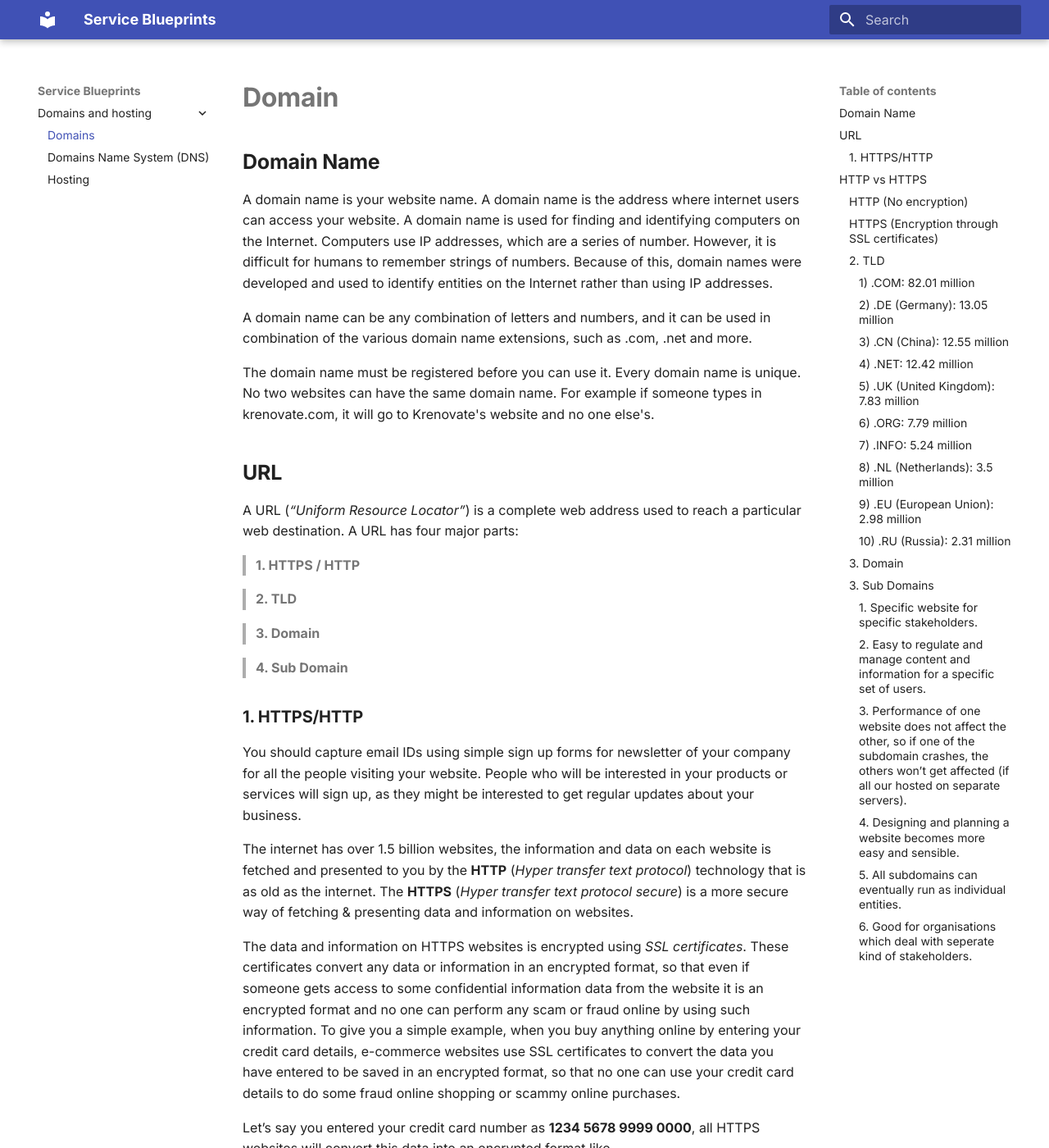
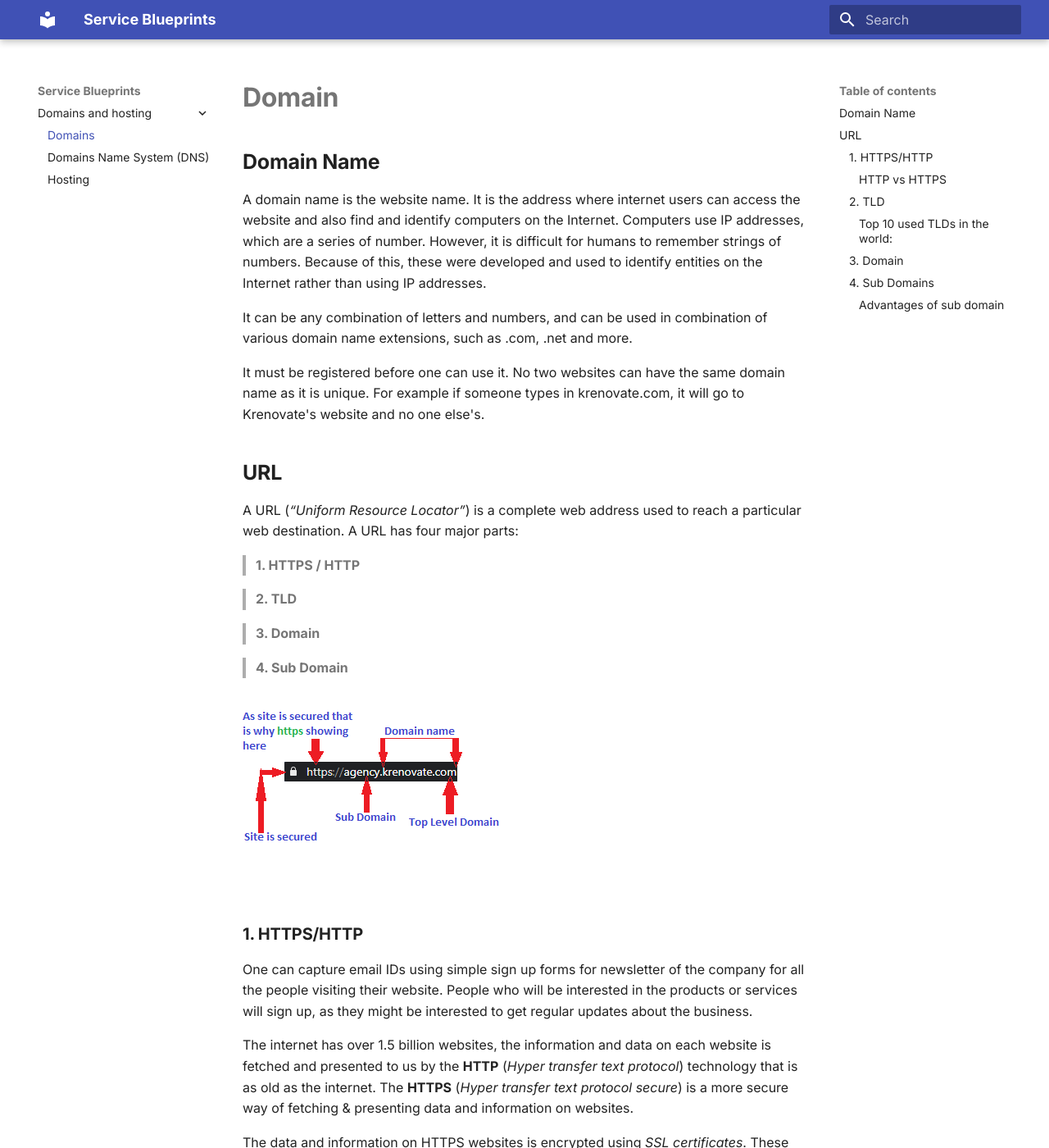
Before and after one commit to Krenovate-Solutions-Pvt-Ltd/Service-Blueprints, an MkDocs documentation site: the page built from docs/Domains-and-hosting/Domains.md, in a window 1280 px wide and 1400 px high. Shown: the whole window at 82% size. Built offline with MkDocs 1.6.1 and Material for MkDocs 9.7.7, drawn with Linux system fonts in a browser that asks for light colours; some of the changed text lies outside the part shown.

Commit message:
10-8-2020

```diff
--- a/docs/Domains-and-hosting/Domains.md
+++ b/docs/Domains-and-hosting/Domains.md
@@ -1,10 +1,11 @@
 # **Domain**
 ## **Domain Name**
-A domain name is your website name. A domain name is the address where internet users can access your website. A domain name is used for finding and identifying computers on the Internet. Computers use IP addresses, which are a series of number. However, it is difficult for humans to remember strings of numbers. Because of this, domain names were developed and used to identify entities on the Internet rather than using IP addresses.
+A domain name is the website name. It is the address where internet users can access the website and also find and identify computers on the Internet. Computers use IP addresses, which are a series of number. However, it is difficult for humans to remember strings of numbers. Because of this, these were developed and used to identify entities on the Internet rather than using IP addresses.
 
-A domain name can be any combination of letters and numbers, and it can be used in combination of the various domain name extensions, such as .com, .net and more.
+It can be any combination of letters and numbers, and can be used in combination of various domain name extensions, such as .com, .net and more.
 
-The domain name must be registered before you can use it. Every domain name is unique. No two websites can have the same domain name. For example if someone types in krenovate.com, it will go to Krenovate's website and no one else's.
+It must be registered before one can use it. No two websites can have the same domain name as it is unique. For example if someone types in krenovate.com, it will go to Krenovate's website and no one else's.
+
 ## **URL**
 A URL (*“Uniform Resource Locator”*) is a complete web address used to reach a particular web destination.
 A URL has four major parts:
@@ -20,51 +21,64 @@
 <!-- -->
 >**4. Sub Domain**
 
+![url parts](images/Url-parts.png)
+
 ### **1. HTTPS/HTTP**
-You should capture email IDs using simple sign up forms for newsletter of your company for all the people visiting your website. People who will be interested in your products or services will sign up, as they might be interested to get regular updates about your business.
 
-The internet has over 1.5 billion websites, the information and data on each website is fetched and presented to you by the **HTTP** (*Hyper transfer text protocol*) technology that is as old as the internet. The **HTTPS** (*Hyper transfer text protocol secure*) is a more secure way of fetching & presenting data and information on websites.
+One can capture email IDs using simple sign up forms for newsletter of the company for all the people visiting their website. People who will be interested in the products or services will sign up, as they might be interested to get regular updates about the business.
 
-The data and information on HTTPS websites is encrypted using *SSL certificates*. These certificates convert any data or information in an encrypted format, so that even if someone gets access to some confidential information data from the website it is an encrypted format and no one can perform any scam or fraud online by using such information. To give you a simple example, when you buy anything online by entering your credit card details, e-commerce websites use SSL certificates to convert the data you have entered to be saved in an encrypted format, so that no one can use your credit card details to do some fraud online shopping or scammy online purchases.
+The internet has over 1.5 billion websites, the information and data on each website is fetched and presented to us by the **HTTP** (*Hyper transfer text protocol*) technology that is as old as the internet. The **HTTPS** (*Hyper transfer text protocol secure*) is a more secure way of fetching & presenting data and information on websites.
 
-Let’s say you entered your credit card number as
+The data and information on HTTPS websites is encrypted using *SSL certificates*. These certificates convert any data or information in an encrypted format, so that even if someone gets access to some confidential information data from the website it is an encrypted format and no one can perform any scam or fraud online by using such information. To give a simple example, when we buy anything online by entering our credit card details, e-commerce websites use SSL certificates to convert the data we have entered into an encrypted format, so that no one can use our credit card details for any scammy online purchases.
+
+Let’s say our credit card number is
 **1234 5678 9999 0000**,
-all HTTPS websites will convert this data into an encrypted format like **‘kjbdy87343hkdh873837864hdwsdtrsdwte72328627362876826vsjhdwud67e228736287632’**
-And this encryption changes every time you enter any data on any HTTPS website.
-## **HTTP vs HTTPS**
-#### **HTTP** (*No encryption*)
+all HTTPS websites will convert this data into an encrypted format like
+**‘kjbdy87343hkdh873837864hdwsdtrsdwte72328627362876826vsjhdwud67e228736287632’**
+
+And this encryption changes every time we enter any data on any HTTPS website.
+
+#### **HTTP vs HTTPS**
+
+   **HTTP** (*No encryption*)
+
     Data entered: 1234 5678 9999 0000
     Data saved as: 1234 5678 9999 0000
-#### **HTTPS** (*Encryption through SSL certificates*)
+
+  **HTTPS** (*Encryption through SSL certificates*)
+
     Data entered: 1234 5678 9999 0000
     Data saved as: nhnkqoayhgqlabgjmcieioegebsksbshs8782n9dybsjsi8eyey920jsn
-Needless to say that you should avoid sharing any confidential data on a HTTP website. Also Google Chrome to safeguard and make people aware about non secure websites using HTTP only has started writing ‘unsecure’ just before their URL. Look at the image.
 
-![1](images/pdf1-image1.jpg)
+Needless to say that we should avoid sharing any confidential data on a HTTP website. Also use Google Chrome to safeguard and make people aware about the websites which are not secure. Check
+the image below.
 
-While websites using SSL certificate are marked as safe by Google Chrome, look at
-the following image.
+![1](images/pdf1-paint1.jpg)
 
-![2](images/pdf1-image2.jpg)
+While websites using SSL certificate are marked as safe by Google Chrome, look at the following image.
+
+![2](images/pdf1-paint2.jpg)
 
 ### **2. TLD**
+
 Also known as the **top-level domain**. The most common used TLD is ‘.com’. TLDs are generally used as a reference to a geographic area or a type of community, group, organisation. For example, *‘.com.au’* will reflect that the website is run by an Australian organisation, similarly
-*‘.edu’* is a TLD generally used by colleges, schools and educational institutes.
+*‘.edu’* is a TLD generally used by colleges, schools and educational institutes. There are more than 1,000 TLDs available in the world.
 
-There are more than 1,000 TLDs available in the world. The following are the top 10 used TLDs in the world:
-#### 1) .COM: 82.01 million
-#### 2) .DE (Germany): 13.05 million
-#### 3) .CN (China): 12.55 million
-#### 4) .NET: 12.42 million
-#### 5) .UK (United Kingdom): 7.83 million
-#### 6) .ORG: 7.79 million
-#### 7) .INFO: 5.24 million
-#### 8) .NL (Netherlands): 3.5 million
-#### 9) .EU (European Union): 2.98 million
-#### 10) .RU (Russia): 2.31 million
-So if you are launching a website for a business in Europe it makes more sense to launch it under the *.EU TLD*, because people in europe would be more accustomed to open websites with *.EU TLD*.
+#### **Top 10 used TLDs in the world:**
+
+1) .COM: 82.01 million
+2) .DE (Germany): 13.05 million
+3) .CN (China): 12.55 million
+4) .NET: 12.42 million 5) .UK (United Kingdom): 7.83 million
+6) .ORG: 7.79 million
+7) .INFO: 5.24 million
+8) .NL (Netherlands): 3.5 million
+9) .EU (European Union): 2.98 million
+10) .RU (Russia): 2.31 million
+
+So if we are launching a website for a business in Europe it makes more sense to launch it under the *.EU TLD*, because people in europe would be more accustomed to open websites with *.EU TLD*.
 Also there are some TLDs available which directly represent a business category, like the
-*.AGENCY TLD*, so if you are planning to open up an agency for any industry, it makes more sense to buy a domain name under the *.AGENCY TLD*.
+*.AGENCY TLD*, so if we are planning to open up an agency for any industry, it makes more sense to buy a domain name under the *.AGENCY TLD*.
 
 >**[TLD's used in world](http://data.iana.org/TLD/tlds-alpha-by-domain.txt)**
 
@@ -72,27 +86,32 @@
 >**[Top 10 used TLDs in the world](link)**
 
 ### **3. Domain**
-Kickstarting any business online with a website starts with a booking a domain name. Once you have shortlisted the right TLDs based on your business/organisation category the next step is to search and book the domain name for your online business. You should follow the following guidelines to book a domain name for your business.
+
+Kickstarting any business online with a website starts with booking a domain name. Once we have shortlisted the right TLDs based on our business/organisation category the next step is to search and book the domain name. We should follow the guidelines given below to book a domain name.
 
 1. Shortlist relevant TLDs
-2. Prefer a single word for your domain name
-3.   For example the official name of my organisation is ‘**Krenovate Solutions Pvt Ltd**’ but the website runs under the brand name ‘*Krenovate.com*’
+2. Prefer a single word for our domain name
+3. For example the official name of our organisation is ‘**Krenovate Solutions Pvt Ltd**’ but the website runs under the brand name ‘*Krenovate.com*’
 4. ‘Godaddy’ does not have all TLDs available, book domains on
 [United Domains](https://www.uniteddomains.com/)
-5. Book your domain name for extra TLDs (like .co, .co.in, .xyz, .work etc.), which are not very expensive, this will be helpful for bulk email marketing.
-### **3. Sub Domains**
+5. We can book domain name for extra TLDs (like .co, .co.in, .xyz, .work etc.), which are not very expensive, this will be helpful for bulk email marketing.
+
+### **4. Sub Domains**
+
 Apple has a very beautiful website, that anyone can visit by typing in the given
 [Apple link](https://www.apple.com/)
- for buying and finding information for all Apple products. On the other hand, customers of Apple, if they want any help or support for their old purchases have to visit [Apple customer support link](https://support.apple.com/).
+for buying and finding information for all Apple products. On the other hand, customers of Apple, if they want any help or support for their old purchases have to visit [Apple customer support link](https://support.apple.com/).
 Both websites (https://www.apple.com/) which is referred to as [Apple link](https://www.apple.com/) here and(https://support.apple.com/)which is referred to as [Apple customer support link](https://support.apple.com/) in this section run on the same domain name i.e. apple.com. These are actually two different websites for different set of users. Visitors of Apple.com and support.apple.com are absolutely different.Prospect or any person who wants to find out any information about Apple visits the main website [Apple link](https://www.apple.com/), while registered customers of Apple visit  [Apple customer support link](https://support.apple.com/) which is a subdomain of Apple.com for help and support on products and services.
 
-Any person/organisation who has bought a domain name can create an unlimited number of subdomains without any extra cost. Subdomains help organisations to manage a similar set of users access relevant information on a separate independent website. Subdomains have the following advantages:
+Any person/organisation who has bought a domain name can create an unlimited number of subdomains without any extra cost. Subdomains help organisations to manage a similar set of users access relevant information on a separate independent website.
 
->#### 1. Specific website for specific stakeholders.
->#### 2. Easy to regulate and manage content and information for a specific set of users.
->#### 3. Performance of one website does not affect the other, so if one of the subdomain crashes, the others won’t get affected (if all our hosted on separate servers).
->#### 4. Designing and planning a website becomes more easy and sensible.
->#### 5. All subdomains can eventually run as individual entities.
->#### 6. Good for organisations which deal with seperate kind of stakeholders.
+#### **Advantages of sub domain**
 
-Please remember, creating subdomains for different products or services is not beneficial as subdomains are only helpful if you have multiple stakeholders. To be more clear, create subdomains only if you have different stakeholders like customers, vendors, suppliers, employees and prospective customers and that too if you cannot handle them on a single website.
+1. Specific website for specific stakeholders.
+2. Easy to regulate and manage content and information for a specific set of users.
+3. Performance of one website does not affect the other, so if one of the subdomain crashes, the others won’t get affected (if all our hosted on separate servers).
+4. Designing and planning a website becomes more easy and sensible.
+5. All subdomains can eventually run as individual entities.
+6. Good for organisations which deal with seperate kind of stakeholders.
+
+Please remember, creating subdomains for different products or services is not beneficial as subdomains are only helpful if we have multiple stakeholders. To be more clear, create subdomains only if you have different stakeholders like customers, vendors, suppliers, employees and prospective customers and that too if it cannot be handled on a single website.
```
Also changed, not shown: docs/Domains-and-hosting/DNS.md (+26 -25 lines), docs/Domains-and-hosting/Hosting.md (+14 -14 lines), docs/Domains-and-hosting/images/Url-parts.png (added), docs/Domains-and-hosting/images/pdf1-image1.jpg (deleted), docs/Domains-and-hosting/images/pdf1-image2.jpg (deleted), docs/Domains-and-hosting/images/pdf1-paint1.jpg (added), docs/Domains-and-hosting/images/pdf1-paint2.jpg (added), docs/Domains-and-hosting/images/pdf2-image2.jpg (deleted), docs/Domains-and-hosting/images/pdf2-paint2.jpg (added).
